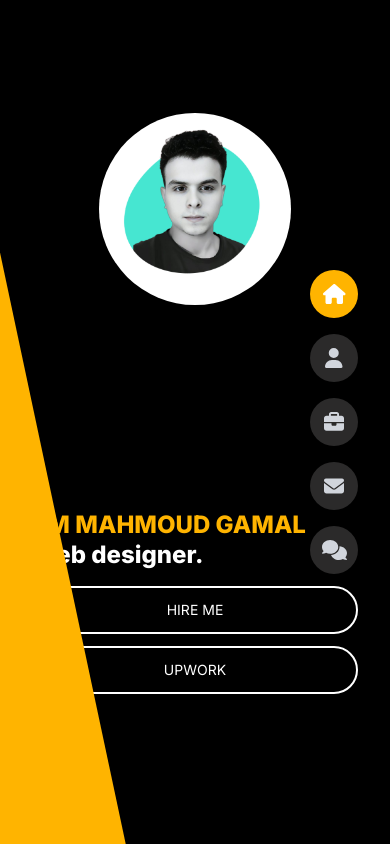
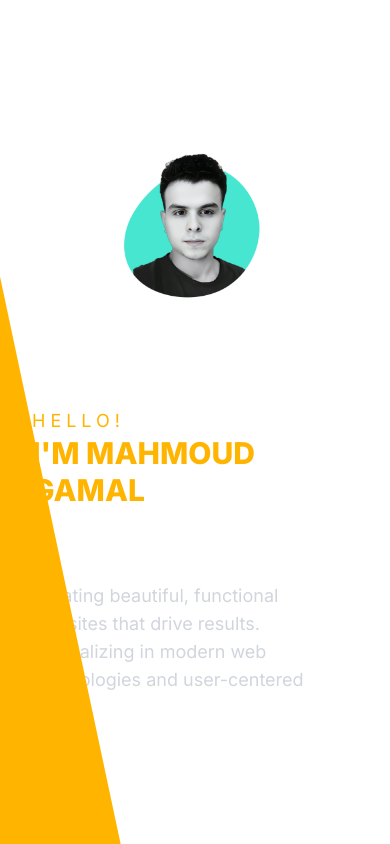
Before and after one commit to roone858/Mahmoud-Gamal---Portfolio, a Next.js app: page / in a window 390 px wide. Shown: the top 844 px of the page. Built offline with nearby package versions, Linux system fonts and the light colour scheme.

Commit message:
add Mobile menu and button

```diff
--- a/src/app/layout.tsx
+++ b/src/app/layout.tsx
@@ -6,6 +6,7 @@ import { config } from '@fortawesome/fontawesome-svg-core'
 import '@fortawesome/fontawesome-svg-core/styles.css'
 config.autoAddCss = false
 import Navbar from '@/components/NavMenu'
+import MobileMenu from '@/components/MobileMenu'
 const inter = Inter({ subsets: ['latin'] })
 
 export const metadata: Metadata = {
@@ -23,6 +24,7 @@ export default function RootLayout({
       <body className={`${inter.className}    text-white`}>
         <Navbar />
         <main className="">
+        <MobileMenu />
           {children}
         </main>
       </body>
--- a/src/app/page.tsx
+++ b/src/app/page.tsx
@@ -28,10 +28,10 @@ const itemVariants = {
 
 const Home = () => {
   return (
-    <section className="relative h-screen w-full overflow-hidden bg-black">
+    <section className="relative h-screen w-full ">
       {/* Yellow background element with motion */}
       <motion.div
-        className="h-screen w-1/4 translate-y-2.5 scale-150 -translate-x-1/2 absolute top-0 left-0 -rotate-12 bg-yellow"
+        className="h-screen w-1/4 translate-y-2.5 scale-150 -translate-x-1/2 absolute top-0 left-0 -rotate-12 bg-yellow "
         initial={{ x: "-100%" }}
         animate={{ x: "-25%" }}
         transition={{ duration: 0.8, ease: "easeOut" }}
@@ -70,19 +70,43 @@ const Home = () => {
           className="w-full md:w-auto flex flex-col items-start justify-center px-4 md:px-10 h-[40vh] md:h-auto"
           variants={containerVariants}
         >
-          <motion.h1
-            className="text-2xl sm:text-3xl md:text-4xl lg:text-5xl text-yellow uppercase font-extrabold leading-tight"
-            variants={itemVariants}
-          >
-            {`I'm`} <span className="text-red">mahmoud gamal</span>
-          </motion.h1>
+          <motion.h3
+              className="text-lg text-yellow uppercase tracking-[5px]"
+              initial={{ opacity: 0 }}
+              animate={{ opacity: 1 }}
+              transition={{ delay: 0.5 }}
+            >
+              hello!
+            </motion.h3>
 
-          <motion.h1
-            className="text-2xl sm:text-3xl md:text-4xl lg:text-5xl font-extrabold leading-tight text-white"
-            variants={itemVariants}
-          >
-            Web designer.
-          </motion.h1>
+            <motion.h1
+              className="text-3xl sm:text-4xl md:text-5xl font-extrabold leading-tight"
+              initial={{ opacity: 0, y: 20 }}
+              animate={{ opacity: 1, y: 0 }}
+              transition={{ delay: 0.6 }}
+            >
+              <span className="text-yellow uppercase">{`I'm`}</span>{' '}
+              <span className="text-yellow uppercase">mahmoud gamal</span>
+            </motion.h1>
+
+            <motion.h2
+              className="text-3xl sm:text-4xl md:text-5xl font-extrabold text-white"
+              initial={{ opacity: 0, y: 20 }}
+              animate={{ opacity: 1, y: 0 }}
+              transition={{ delay: 0.7 }}
+            >
+              Web Designer & Developer
+            </motion.h2>
+
+            <motion.p
+              className="text-gray-300 text-lg max-w-lg"
+              initial={{ opacity: 0 }}
+              animate={{ opacity: 1 }}
+              transition={{ delay: 0.8 }}
+            >
+              Creating beautiful, functional websites that drive results.
+              Specializing in modern web technologies and user-centered design.
+            </motion.p>
 
           {/* Buttons with tap/hover motion */}
           <motion.div
--- /dev/null
+++ b/src/components/MobileMenu.tsx
@@ -0,0 +1,92 @@
+"use client";
+import React, { useState } from "react";
+import { FontAwesomeIcon } from "@fortawesome/react-fontawesome";
+import {
+  faHome,
+  faUser,
+  faBriefcase,
+  faEnvelope,
+  faComments,
+  faBars,
+  faTimes,
+} from "@fortawesome/free-solid-svg-icons";
+import { motion, AnimatePresence } from "framer-motion";
+
+const MobileMenu: React.FC = () => {
+  const [isOpen, setIsOpen] = useState(false);
+
+  const menuVariants = {
+    hidden: { opacity: 0, y: -20 },
+    visible: { opacity: 1, y: 0, transition: { duration: 0.3 } },
+    exit: { opacity: 0, y: -20, transition: { duration: 0.2 } },
+  };
+
+  return (
+    <div className="md:hidden">
+      <button
+        onClick={() => setIsOpen(!isOpen)}
+        className="text-white focus:outline-none"
+      >
+        <FontAwesomeIcon icon={faBars} size="lg" />
+      </button>
+
+      <AnimatePresence>
+        {isOpen && (
+          <motion.div
+            className="fixed top-0 left-0 w-64 h-screen bg-gray-800 text-white p-6 z-50"
+            variants={menuVariants}
+            initial="hidden"
+            animate="visible"
+            exit="exit"
+          >
+            <button
+              onClick={() => setIsOpen(false)}
+              className="absolute top-4 right-4 text-white"
+            >
+              <FontAwesomeIcon icon={faTimes} size="lg" />
+            </button>
+            <nav className="mt-12 space-y-4">
+              <a
+                href="#"
+                className="flex items-center text-yellow-400 hover:text-yellow-300"
+              >
+                <FontAwesomeIcon icon={faHome} className="mr-2" />
+                HOME
+              </a>
+              <a
+                href="#"
+                className="flex items-center text-gray-300 hover:text-gray-200"
+              >
+                <FontAwesomeIcon icon={faUser} className="mr-2" />
+                ABOUT
+              </a>
+              <a
+                href="#"
+                className="flex items-center text-gray-300 hover:text-gray-200"
+              >
+                <FontAwesomeIcon icon={faBriefcase} className="mr-2" />
+                PORTFOLIO
+              </a>
+              <a
+                href="#"
+                className="flex items-center text-gray-300 hover:text-gray-200"
+              >
+                <FontAwesomeIcon icon={faEnvelope} className="mr-2" />
+                CONTACT
+              </a>
+              <a
+                href="#"
+                className="flex items-center text-gray-300 hover:text-gray-200"
+              >
+                <FontAwesomeIcon icon={faComments} className="mr-2" />
+                BLOG
+              </a>
+            </nav>
+          </motion.div>
+        )}
+      </AnimatePresence>
+    </div>
+  );
+};
+
+export default MobileMenu;
--- a/src/components/NavMenu.tsx
+++ b/src/components/NavMenu.tsx
@@ -20,7 +20,7 @@ const NavMenu: React.FC = () => {
   ];
 
   return (
-    <nav className="fixed top-1/2 right-6 transform -translate-y-1/2 z-50">
+    <nav className="fixed top-1/2 right-6 transform -translate-y-1/2 z-50 md:block hidden">
       <div className="flex flex-col items-center space-y-4 p-2">
         {navItems.map((item, index) => (
           <NavItem
```
